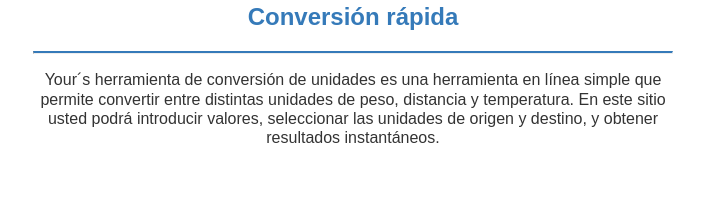
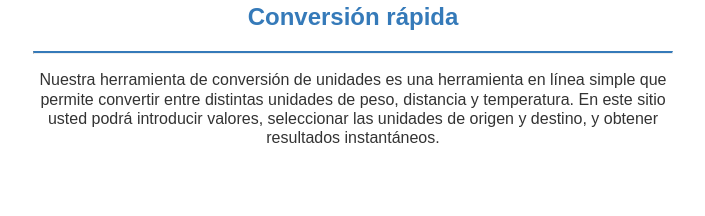
Before and after one commit to BastianM18/conversor-unidades, a plain HTML site: page index.html in a window 1280 px wide. Shown: the part 182-398 px from the top of the page, 287-992 px from the left. Drawn offline with Linux system fonts and the light colour scheme.

Commit message:
Actualice una linea sin importancia

```diff
--- a/index.html
+++ b/index.html
@@ -20,7 +20,7 @@
     <section class="intro">
       <h2>Conversión rápida</h2>
       <hr class="linea">
-      <p>Your´s herramienta de conversión de unidades es una herramienta en línea simple que permite convertir entre distintas unidades de peso, distancia y temperatura. En este sitio usted podrá introducir valores, seleccionar las unidades de origen y destino, y obtener resultados instantáneos.</p>
+      <p>Nuestra herramienta de conversión de unidades es una herramienta en línea simple que permite convertir entre distintas unidades de peso, distancia y temperatura. En este sitio usted podrá introducir valores, seleccionar las unidades de origen y destino, y obtener resultados instantáneos.</p>
     </section>
 
     <!-- Convertidores de unidades -->
```
